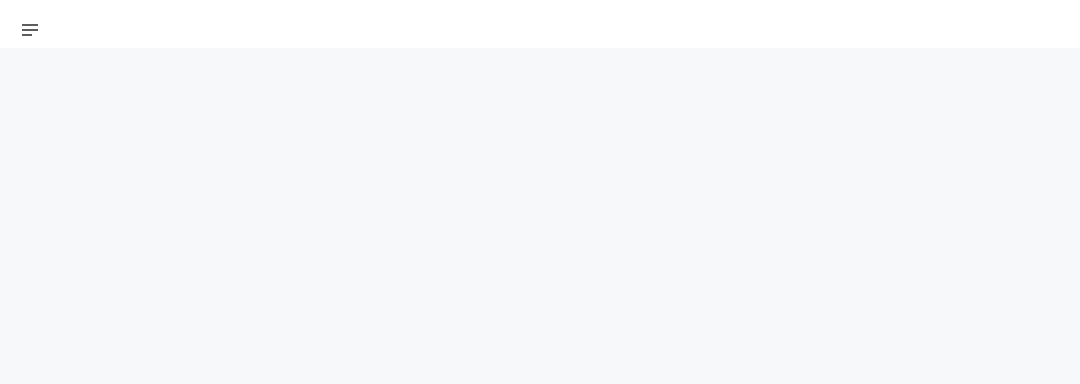
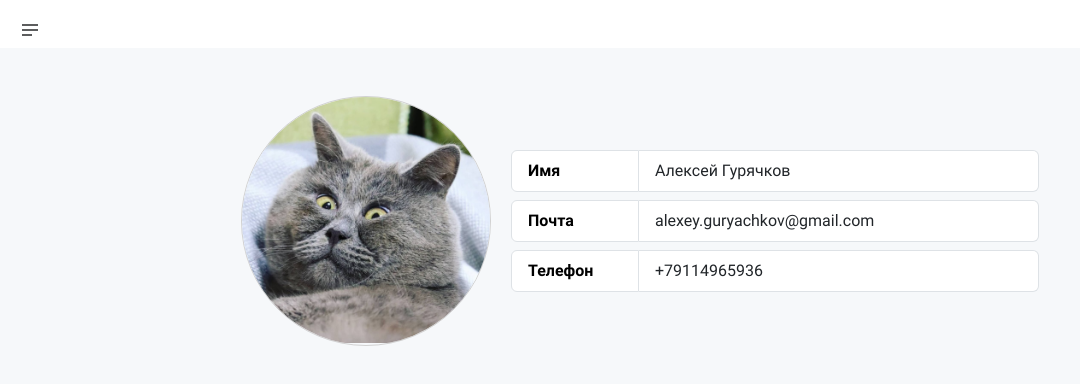
Before and after one commit to AlexeyGuryachkov/test17.06, a React (Create React App) app: page /about-me in a window 1280 px wide. Shown: the top 384 px of the page, without its empty margins (0-1080 px from the left). Built offline with nearby package versions, Linux system fonts and the light colour scheme.

Commit message:
feat: about me page added

```diff
--- a/src/pages/AboutMe/AboutMe.jsx
+++ b/src/pages/AboutMe/AboutMe.jsx
@@ -1,7 +1,11 @@
 import React, { memo } from 'react'
 
-const AboutMe = memo(() => {
-	return <div className="about-me"></div>
-})
+import UserInfo from '../UserPage/UserInfo/UserInfo'
+
+const AboutMe = memo(() => (
+	<div className="about-me">
+		<UserInfo myCard />
+	</div>
+))
 
 export default AboutMe
--- a/src/pages/UserPage/UserInfo/UserInfo.jsx
+++ b/src/pages/UserPage/UserInfo/UserInfo.jsx
@@ -1,13 +1,17 @@
 import React, { memo } from 'react'
+import { bool } from 'prop-types'
 
 import ListGroup from 'react-bootstrap/ListGroup'
 
 import Avatar from '../../../components/Avatar/Avatar'
 
+import myAvatar from '../../../assets/media/my-avatar.jpg'
+
 import './UserInfo.scss'
 
-const UserInfo = memo(() => {
-	const user = {
+const UserInfo = memo(({ myCard }) => {
+	/*MOCK*/
+	const userData = {
 		id: 1,
 		name: 'Leanne Graham',
 		username: 'Bret',
@@ -30,6 +34,19 @@ const UserInfo = memo(() => {
 			bs: 'harness real-time e-markets',
 		},
 	}
+
+	/*about me mock*/
+	const myData = {
+		address: {},
+		company: {},
+		name: 'Алексей Гурячков',
+		email: 'alexey.guryachkov@gmail.com',
+		phone: '+79114965936',
+		avatar: myAvatar,
+	}
+
+	/* about me or user page*/
+	const user = myCard ? myData : userData
 
 	const { name, email, phone, avatar } = user
 
@@ -60,4 +77,12 @@ const UserInfo = memo(() => {
 	)
 })
 
+UserInfo.defaultProps = {
+	myCard: false,
+}
+
+UserInfo.propTypes = {
+	myCard: bool,
+}
+
 export default UserInfo
```
Also changed, not shown: src/assets/media/my-avatar.jpg (added).
